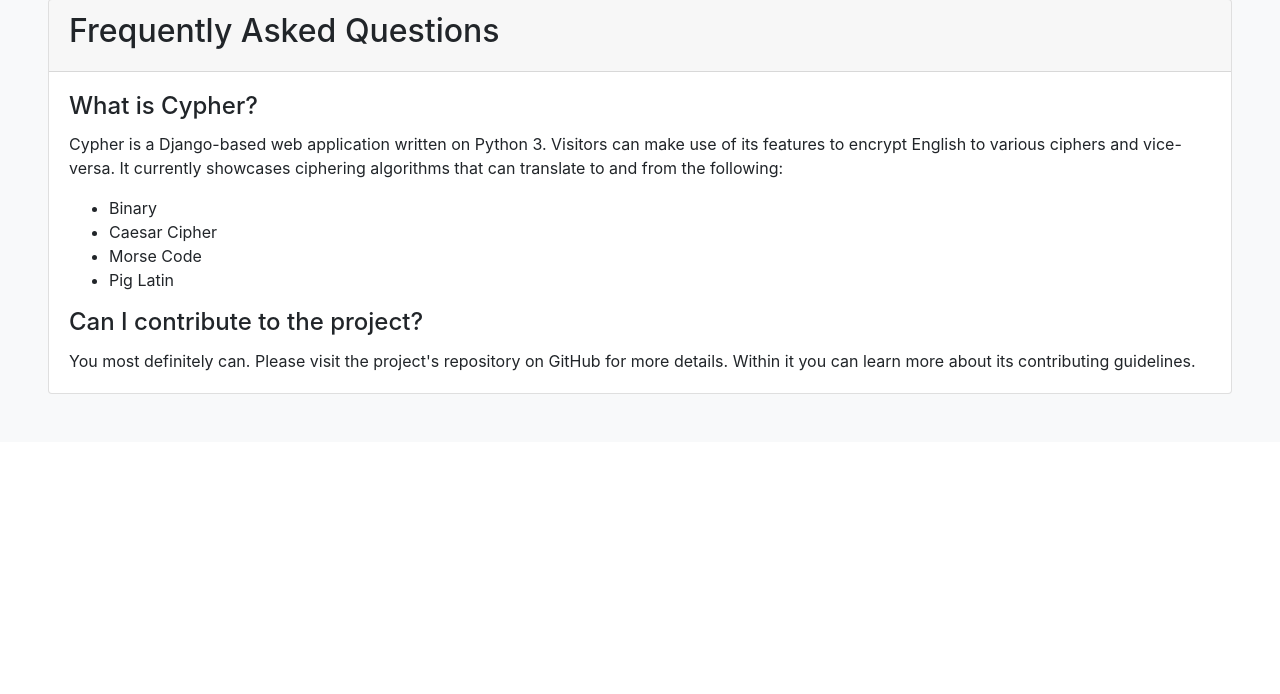
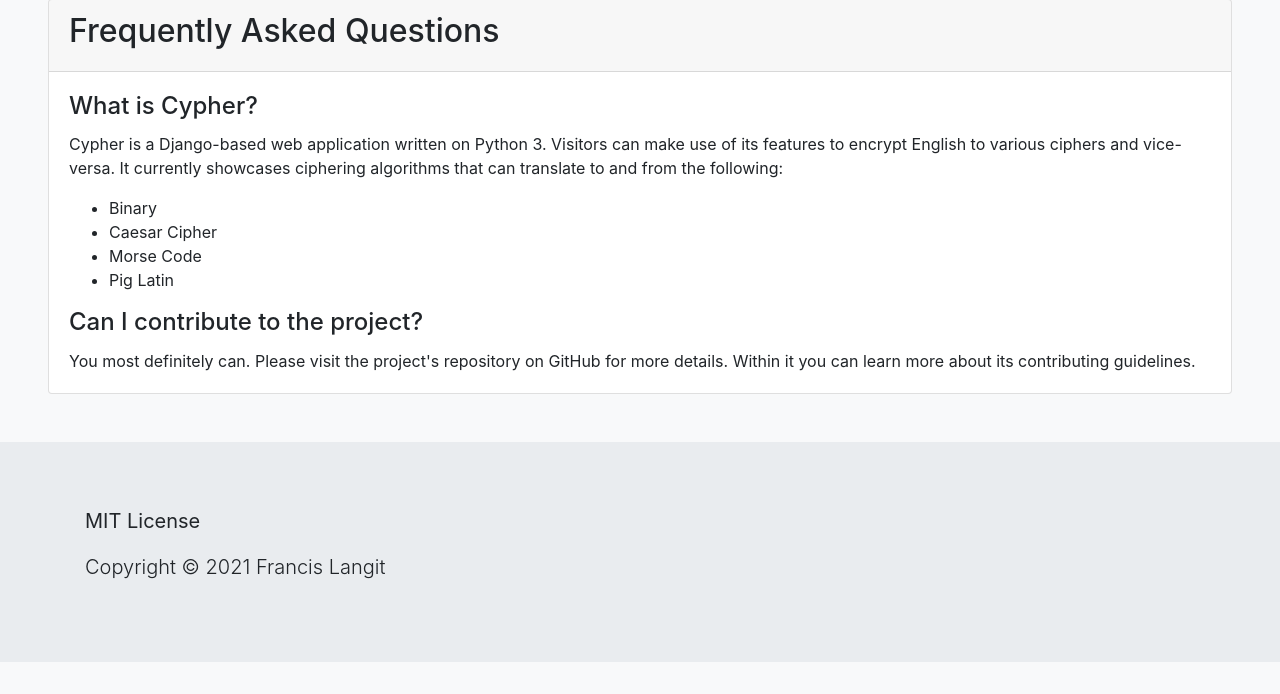
Before and after one commit to FrancisLangit/cypher, a Django app: page /about/ in a window 1280 px wide. Shown: the part 475-1169 px from the top of the page. Before the commit the page ends 869 px from the top, so only its background shows below. Run offline with Django 3.2, Linux system fonts and the light colour scheme; some libraries are stand-ins or nearby versions.

Commit message:
Add footer to base.html

```diff
--- a/cypher_app/templates/cypher_app/base.html
+++ b/cypher_app/templates/cypher_app/base.html
@@ -59,6 +59,15 @@
 	    </div>
 	  </div>
 	</nav>
+
 	{% block body %}
 	{% endblock %}
+
+	<div class="jumbotron jumbotron-fluid">
+	  <div class="container">
+	    <p class="lead"><strong>MIT License</strong></p>
+
+	    <p class="lead">Copyright © 2021 Francis Langit</p>
+	  </div>
+	</div>
 </body>
```
